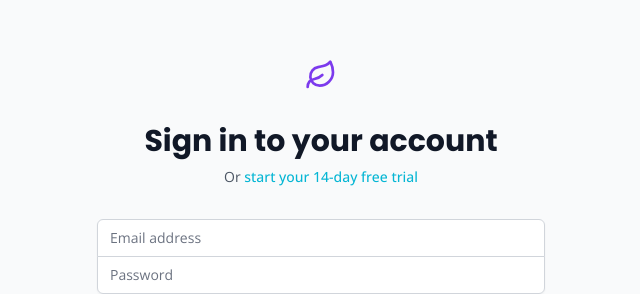
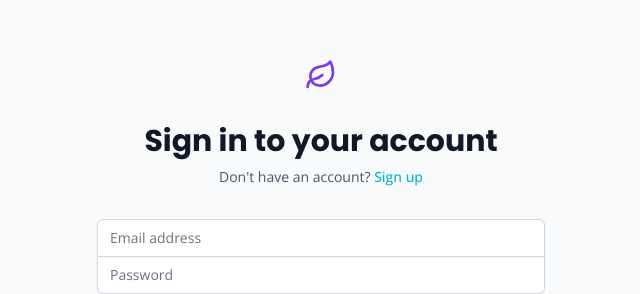
Before and after one commit to savebiz/ShredIT, a Next.js app: page /login in a window 1280 px wide. Shown: the part 197-491 px from the top of the page, without its empty margins (319-959 px from the left). Built offline with nearby package versions, Linux system fonts and the light colour scheme; no server answers.

Commit message:
feat: Enhance Login page (remove trial, add explicit signup) and remove Testimonials from Landing page

```diff
--- a/app/login/page.tsx
+++ b/app/login/page.tsx
@@ -42,9 +42,9 @@ export default function LoginPage() {
                     </div>
                     <h2 className="mt-6 text-3xl font-extrabold text-gray-900">Sign in to your account</h2>
                     <p className="mt-2 text-sm text-gray-600">
-                        Or{' '}
+                        Don't have an account?{' '}
                         <Link href="/signup" className="font-medium text-cta hover:text-cta/80">
-                            start your 14-day free trial
+                            Sign up
                         </Link>
                     </p>
                 </div>
--- a/app/page.tsx
+++ b/app/page.tsx
@@ -2,7 +2,6 @@ import Navbar from '@/components/landing/Navbar';
 import Hero from '@/components/landing/Hero';
 import Features from '@/components/landing/Features';
 import HowItWorks from '@/components/landing/HowItWorks';
-import Testimonials from '@/components/landing/Testimonials';
 import CTA from '@/components/landing/CTA';
 import Footer from '@/components/landing/Footer';
 
@@ -14,7 +13,6 @@ export default function Home() {
                 <Hero />
                 <Features />
                 <HowItWorks />
-                <Testimonials />
                 <CTA />
             </main>
             <Footer />
```
